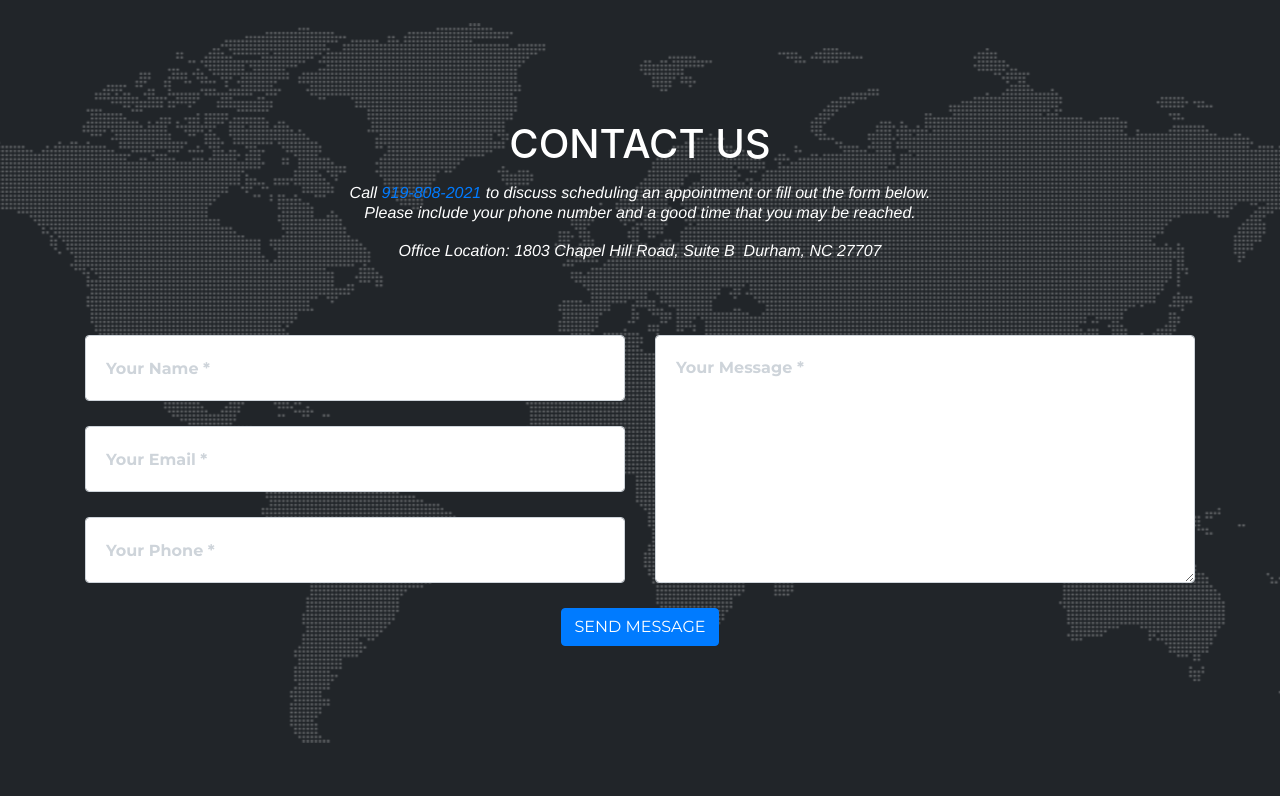
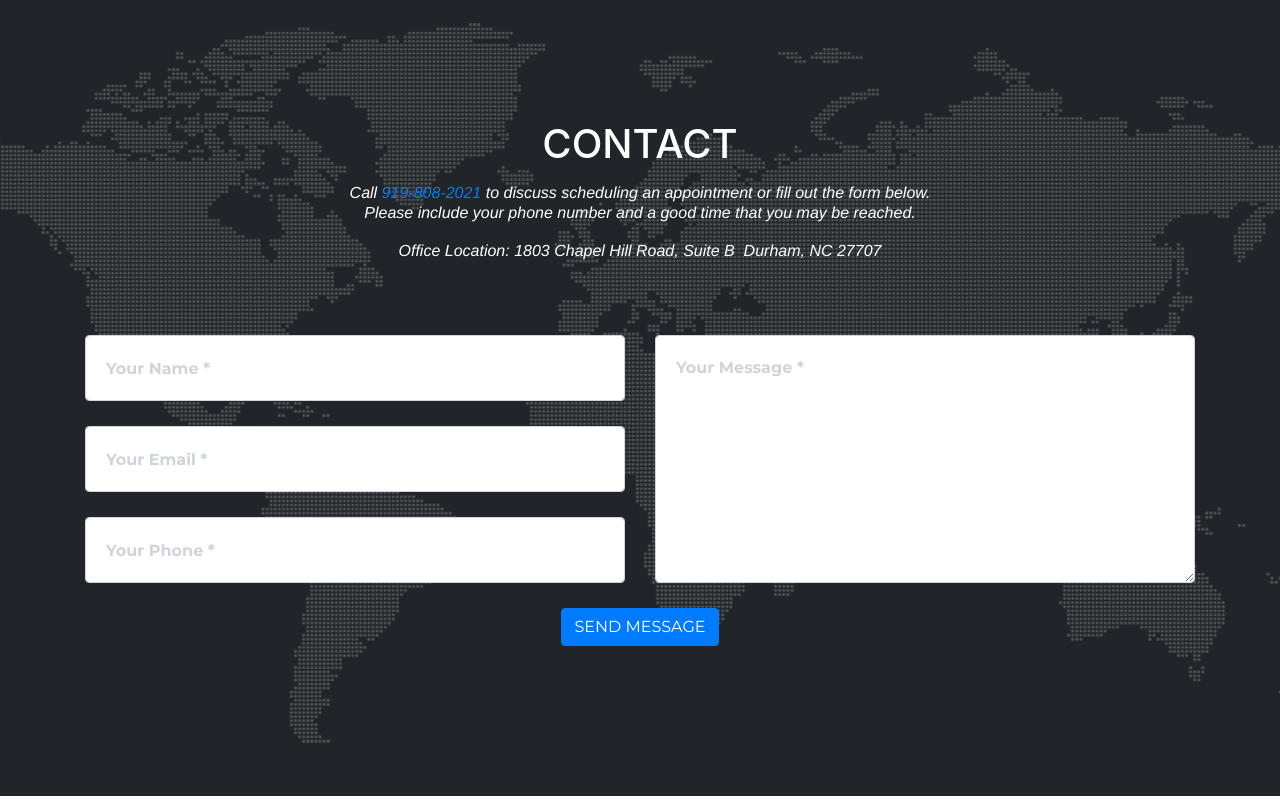
Before and after one commit to noahking27/joyVidalPortfolio, a website with bundled scripts: page index.html in a window 1280 px wide. Shown: the part 6180-6979 px from the top of the page. Built offline with nearby package versions, Linux system fonts and the light colour scheme; a web font is replaced by a local one.

Commit message:
resources html

```diff
--- a/index.html
+++ b/index.html
@@ -372,7 +372,7 @@
       <div class="container">
         <div class="row">
           <div class="col-lg-12 text-center">
-            <h2 class="section-heading text-uppercase">Contact Us</h2>
+            <h2 class="section-heading text-uppercase">Contact</h2>
             <h3 class="section-subheading" id="contactInstructions">
               Call <a href="tel:919-808-2021">919-808-2021</a> to discuss scheduling an appointment or fill out the form below.
               <br>
```
Also changed, not shown: resources.html (+1 -1 lines).
